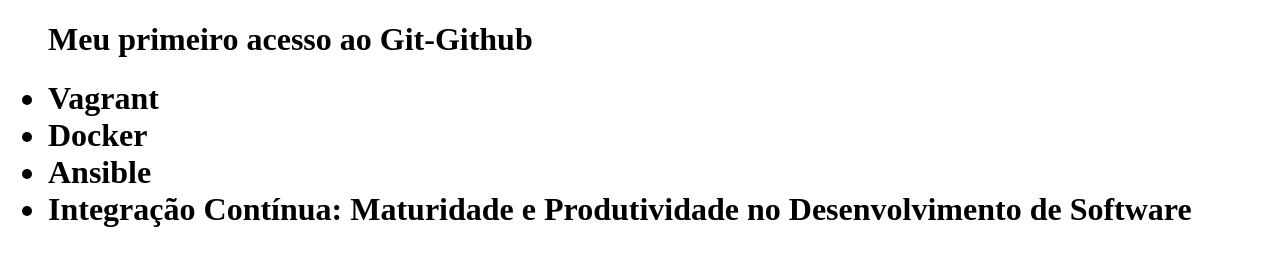
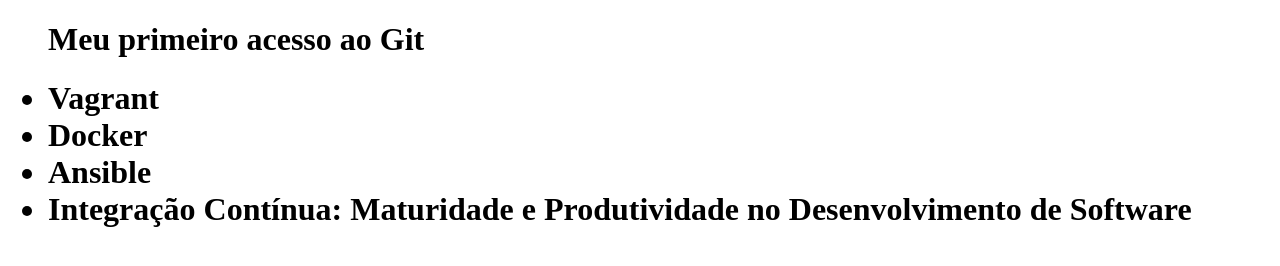
Before and after one commit to nivek-design/alura-git, a plain HTML site: page index.html in a window 1280 px wide. Drawn offline with Linux system fonts and the light colour scheme.

Commit message:
alteração no titulo

```diff
--- a/index.html
+++ b/index.html
@@ -6,7 +6,7 @@
 </head>
 <body>
     <ul>
-        <h1> Meu primeiro acesso ao Git-Github<h1/>
+        <h1> Meu primeiro acesso ao Git<h1/>
         <li>Vagrant</li>
         <li>Docker</li>
         <li>Ansible</li>
```
